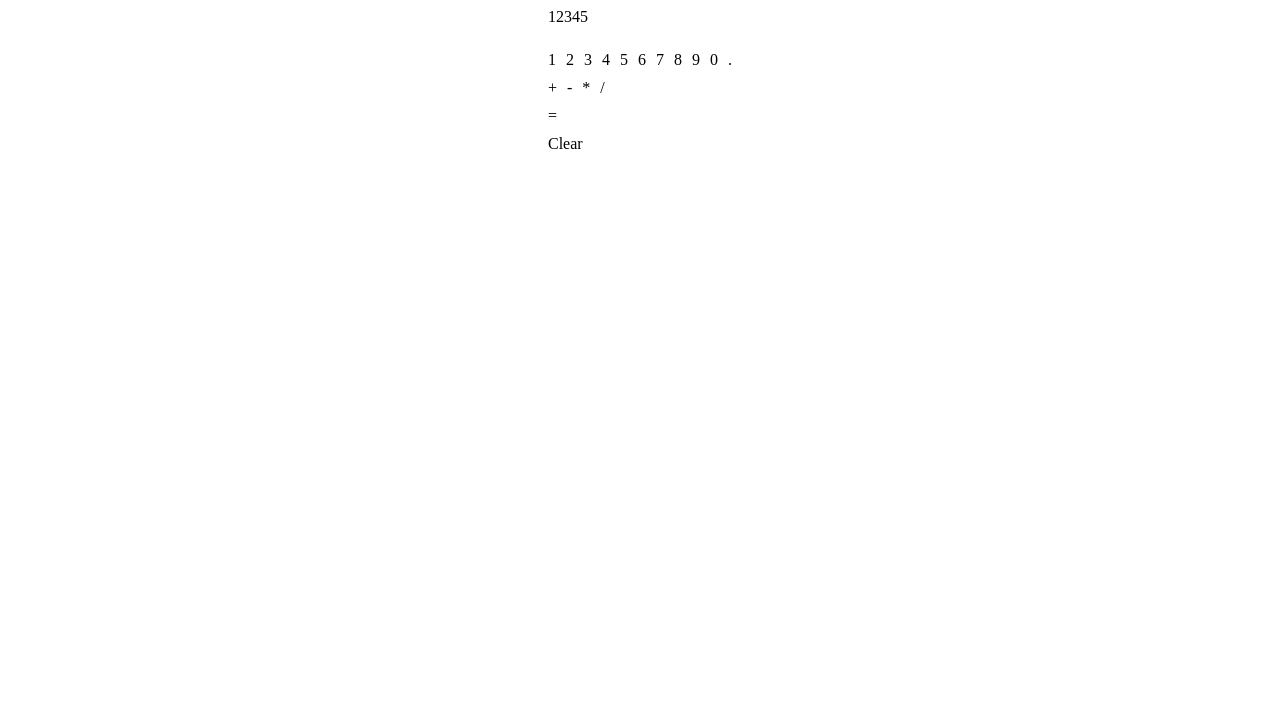
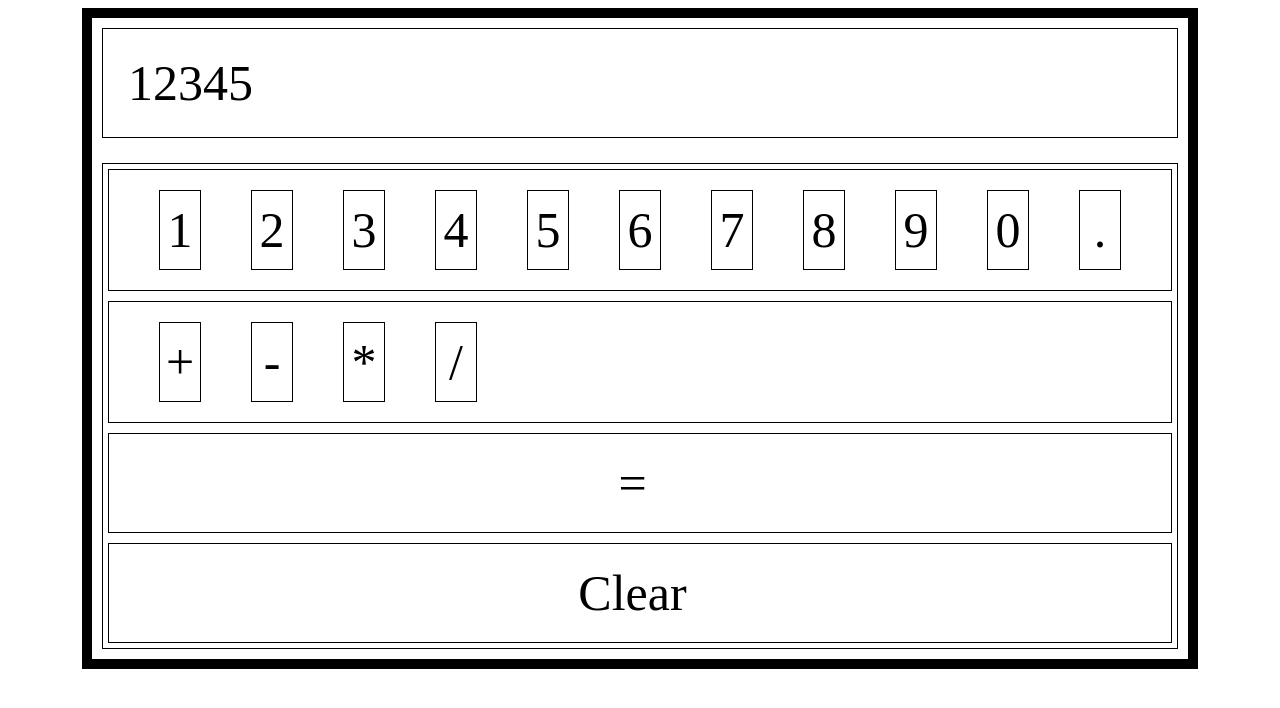
Before and after one commit to rg333777/odin-calculator, a plain HTML site: page index.html in a window 1280 px wide. Drawn offline with Linux system fonts and the light colour scheme.

Commit message:
added more styling to improve visibility

```diff
--- a/index.html
+++ b/index.html
@@ -13,23 +13,23 @@
         </div>
         <div class='button-container'>
             <div class="digits">
-                <div>1</div>
-                <div>2</div>
-                <div>3</div>
-                <div>4</div>
-                <div>5</div>
-                <div>6</div>
-                <div>7</div>
-                <div>8</div>
-                <div>9</div>
-                <div>0</div>
-                <div>.</div>
+                <div class="digit">1</div>
+                <div class="digit">2</div>
+                <div class="digit">3</div>
+                <div class="digit">4</div>
+                <div class="digit">5</div>
+                <div class="digit">6</div>
+                <div class="digit">7</div>
+                <div class="digit">8</div>
+                <div class="digit">9</div>
+                <div class="digit">0</div>
+                <div class="digit">.</div>
             </div>
             <div class="operators">
-                <div>+</div>
-                <div>-</div>
-                <div>*</div>
-                <div>/</div>
+                <div class="operator">+</div>
+                <div class="operator">-</div>
+                <div class="operator">*</div>
+                <div class="operator">/</div>
             </div>
             <div class="equals">=</div>
             <div class="clear">Clear</div>
--- a/style.css
+++ b/style.css
@@ -3,18 +3,23 @@ body {
     flex-direction: column;
     justify-content: center;
     align-items: center;
+    font-size: 50px;
 }
 
 .container {
     display: flex;
     flex-direction: column;
     justify-content: center;
+    border: 10px solid black;
+    padding: 10px;
 }
 
 .display {
     display: flex;
     flex-direction: row;
     flex: auto;
+    border: thin solid black;
+    padding: 25px;
 }
 
 .button-container {
@@ -22,16 +27,41 @@ body {
     flex-direction: column;
     gap: 10px;
     margin-top: 25px;
+    border: thin solid black;
+    padding: 5px;
 }
 
 .digits {
     display: flex;
     flex-direction: row;
-    gap: 10px
+    gap: 50px;
+    border: thin solid black;
+    padding: 20px 50px 20px 50px;
 }
 
 .operators {
     display: flex;
     flex-direction: row;
-    gap: 10px
+    justify-content: flex-start;
+    gap: 50px;
+    border: thin solid black;
+    padding: 20px 50px 20px 50px;
 }
+
+.digit,
+.operator {
+    display: flex;
+    justify-content: center;
+    width: 20px;
+    padding: 10px;
+    border: thin solid black;
+}
+
+.equals,
+.clear {
+    display: flex;
+    justify-content: center;
+    border: thin solid black;
+    padding: 20px;
+    padding-right: 35px;
+}
```
